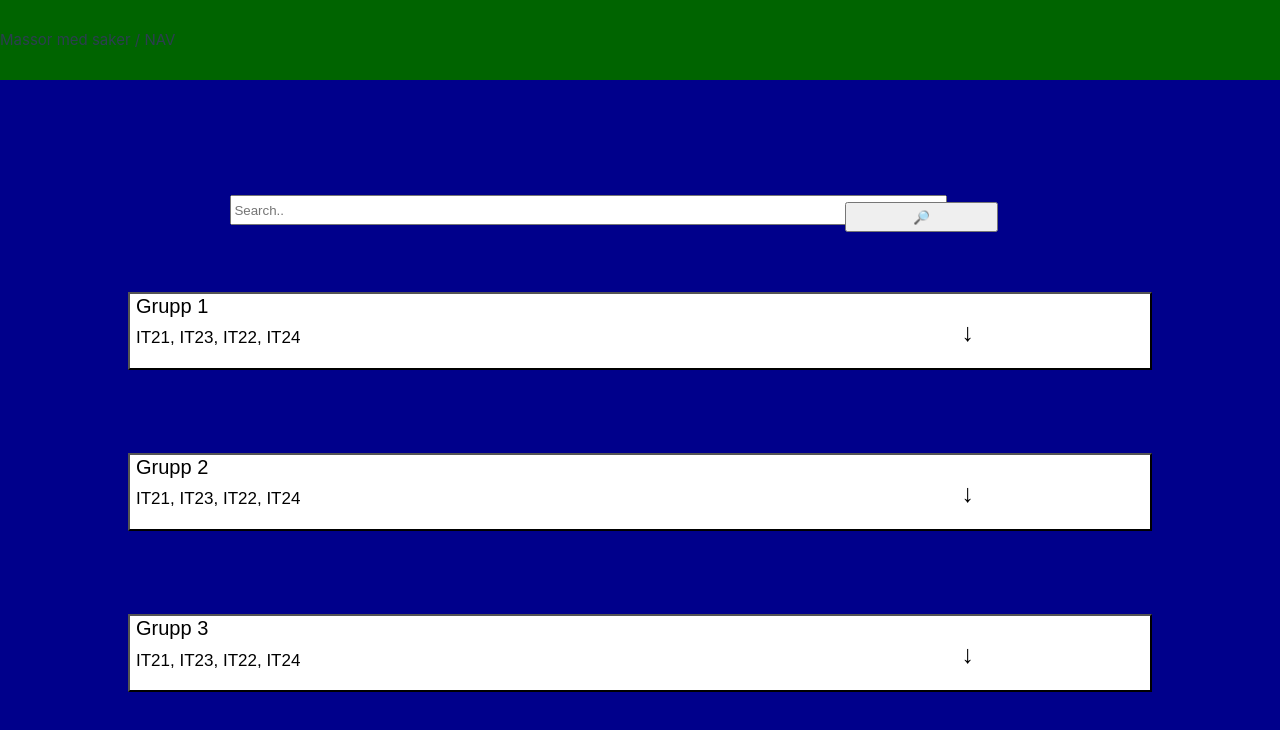
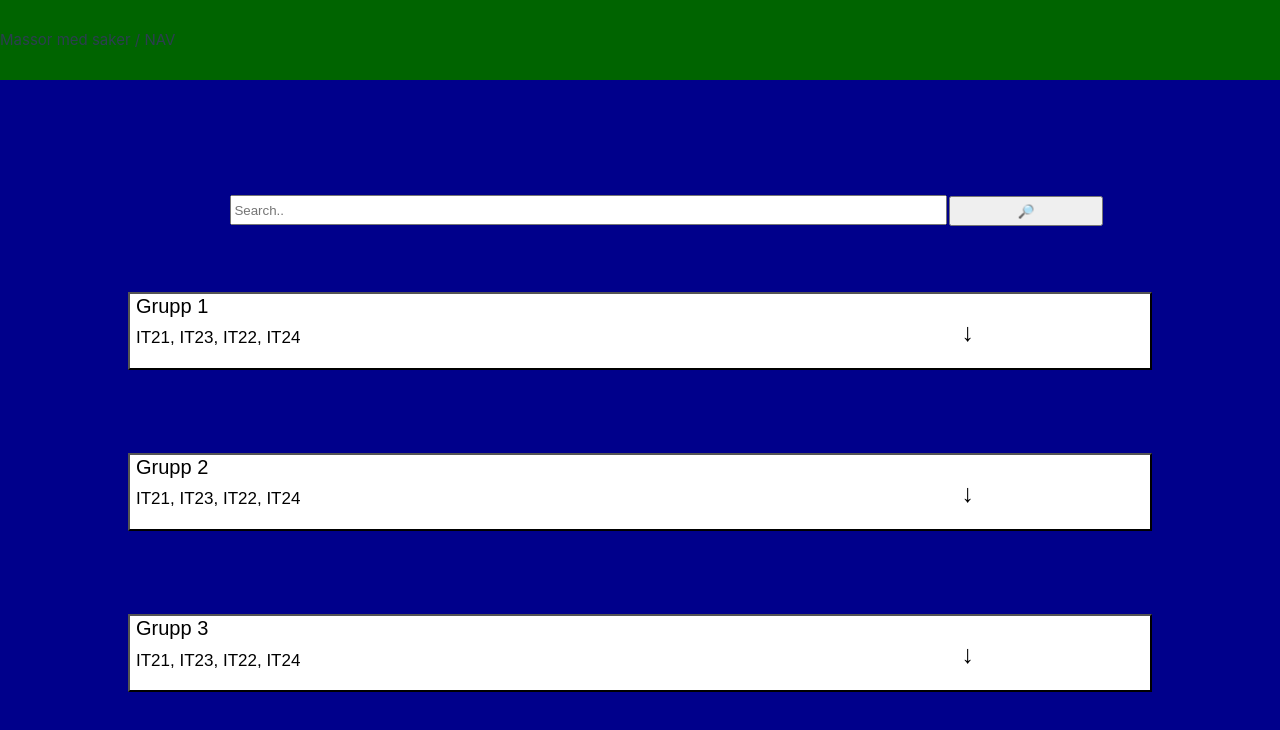
Before and after one commit to CD47484/Volleyboll-Gruppspel, a Vue app in the folder Gruppspel/: page / in a window 1280 px wide. Shown: the top 730 px of the page. Built offline with nearby package versions, Linux system fonts and the light colour scheme.

Commit message:
search btn

```diff
--- a/Gruppspel/src/App.vue
+++ b/Gruppspel/src/App.vue
@@ -150,9 +150,9 @@ export default {
 }
 .search-btn{
   position: relative;
-  right: 5%;
+  right: -5.2%;
   margin: -5%;
-  top: 35%;
+  top: 5%;
   height: 30px;
   width: 15%;
   align-items: center;
```
